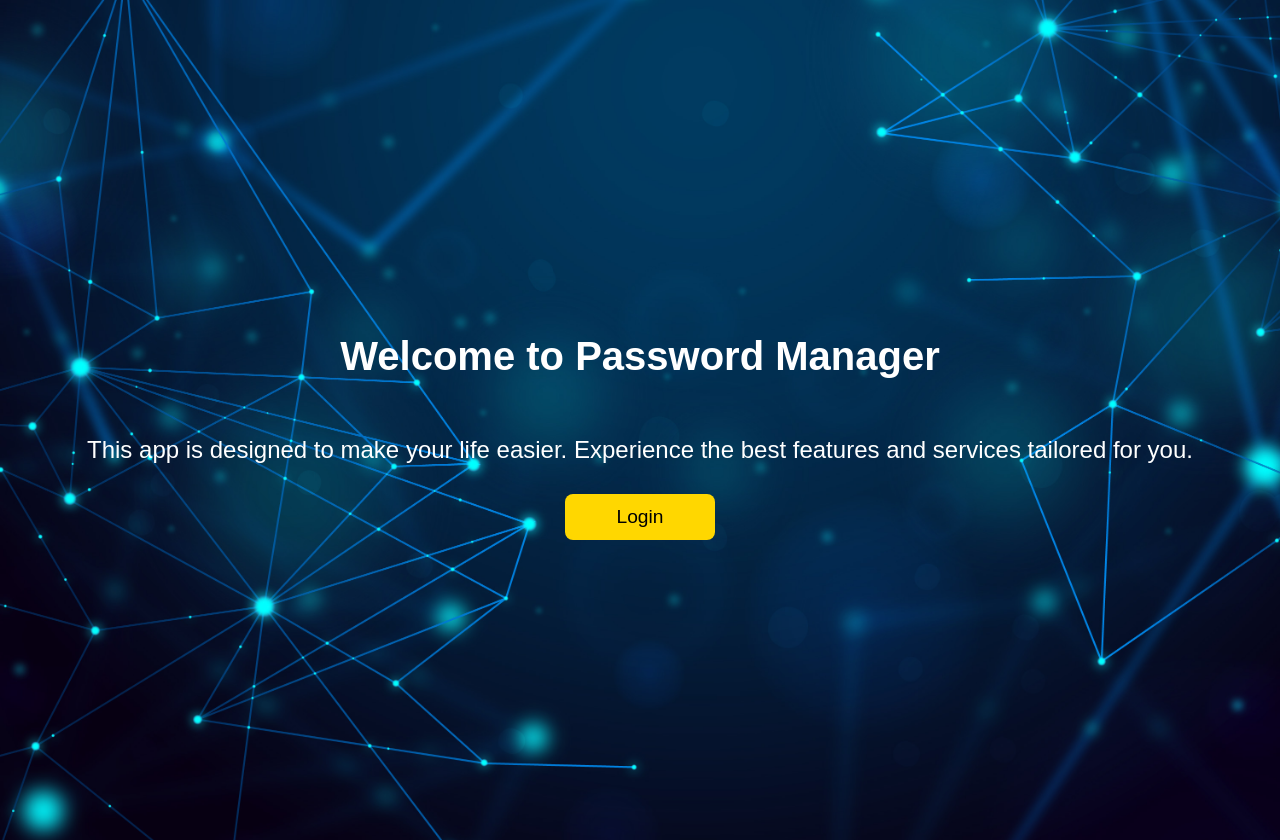
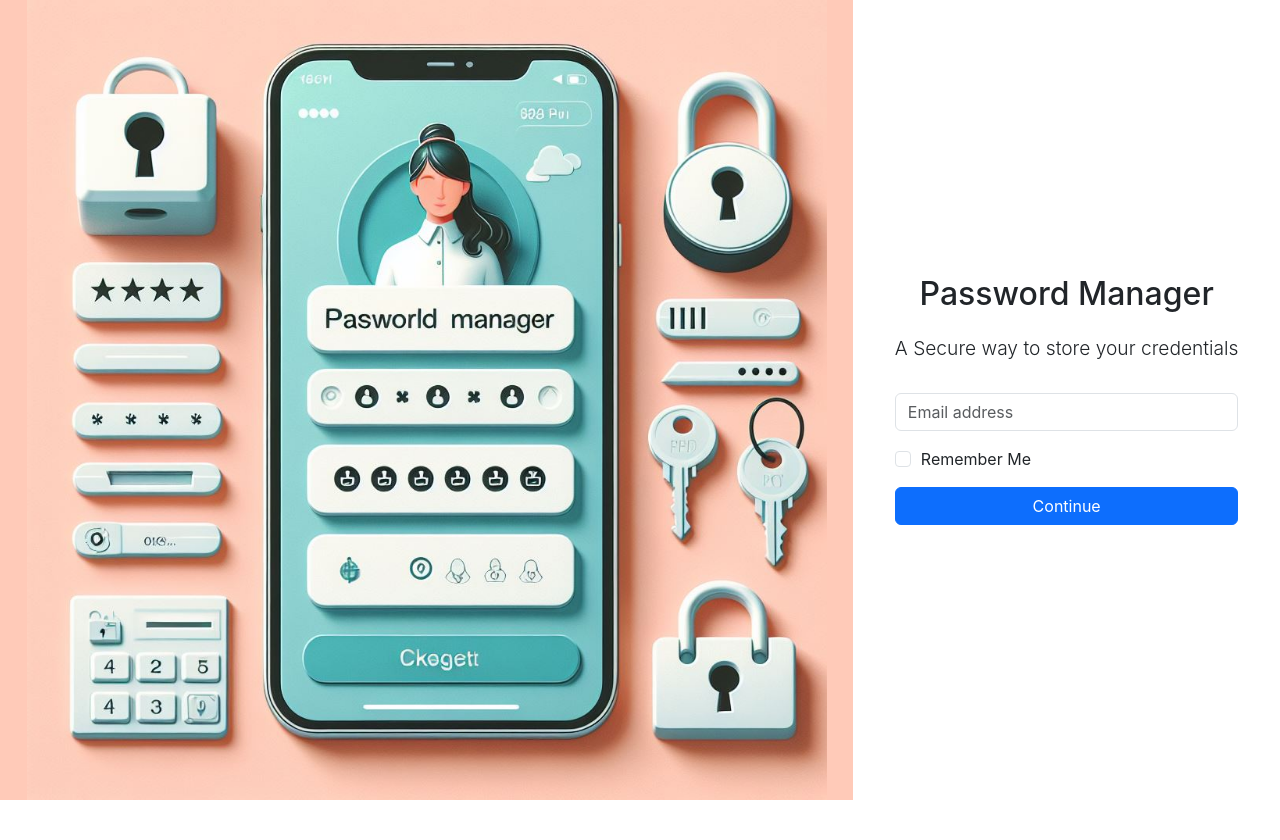
Before and after one commit to Sandeep03edu/PasswordManager, a React (Create React App) app in the folder frontend/: page / in a window 1280 px wide. After the commit the page ends 800 px from the top, so only its background shows below. Built offline with nearby package versions, Linux system fonts and the light colour scheme.

Commit message:
Added Login Page

```diff
--- a/frontend/public/index.html
+++ b/frontend/public/index.html
@@ -24,7 +24,16 @@
       work correctly both with client-side routing and a non-root public URL.
       Learn how to configure a non-root public URL by running `npm run build`.
     -->
+
+    <meta name="viewport" content="width=device-width, initial-scale=1" />
+
     <title>React App</title>
+    <link
+      href="https://cdn.jsdelivr.net/npm/bootstrap@5.3.2/dist/css/bootstrap.min.css"
+      rel="stylesheet"
+      integrity="sha384-T3c6CoIi6uLrA9TneNEoa7RxnatzjcDSCmG1MXxSR1GAsXEV/Dwwykc2MPK8M2HN"
+      crossorigin="anonymous"
+    />
   </head>
   <body>
     <noscript>You need to enable JavaScript to run this app.</noscript>
@@ -39,5 +48,20 @@
       To begin the development, run `npm start` or `yarn start`.
       To create a production bundle, use `npm run build` or `yarn build`.
     -->
+    <script
+      src="https://cdn.jsdelivr.net/npm/bootstrap@5.3.2/dist/js/bootstrap.bundle.min.js"
+      integrity="sha384-C6RzsynM9kWDrMNeT87bh95OGNyZPhcTNXj1NW7RuBCsyN/o0jlpcV8Qyq46cDfL"
+      crossorigin="anonymous"
+    ></script>
+    <script
+      src="https://cdn.jsdelivr.net/npm/@popperjs/core@2.11.8/dist/umd/popper.min.js"
+      integrity="sha384-I7E8VVD/ismYTF4hNIPjVp/Zjvgyol6VFvRkX/vR+Vc4jQkC+hVqc2pM8ODewa9r"
+      crossorigin="anonymous"
+    ></script>
+    <script
+      src="https://cdn.jsdelivr.net/npm/bootstrap@5.3.2/dist/js/bootstrap.min.js"
+      integrity="sha384-BBtl+eGJRgqQAUMxJ7pMwbEyER4l1g+O15P+16Ep7Q9Q+zqX6gSbd85u4mG4QzX+"
+      crossorigin="anonymous"
+    ></script>
   </body>
 </html>
--- a/frontend/src/App.css
+++ b/frontend/src/App.css
@@ -34,7 +34,7 @@ p {
   margin-bottom: 30px; /* Spacing */
 }
 
-.login-button {
+.get-started-button {
   width: 150px; /* Wider button */
   padding: 12px 24px; /* Adjusted padding */
   font-size: 1.2rem; /* Slightly larger font */
@@ -46,7 +46,7 @@ p {
   transition: background-color 0.3s ease;
 }
 
-.login-button:hover {
+.get-started-button:hover {
   background-color: #ffa500; /* Darken button color on hover */
   transform: scale(1.1); /* Scale up the button size on hover */
 }
--- a/frontend/src/App.js
+++ b/frontend/src/App.js
@@ -1,10 +1,12 @@
 import "./App.css";
+import EmailChecker from "./components/authentication/EmailChecker";
 import Welcome from "./components/authentication/Welcome";
 
 function App() {
   return (
     <div style={{ height: "100vh" }}>
-      <Welcome />
+      {/* <Welcome /> */}
+      <EmailChecker/>
     </div>
   );
 }
--- /dev/null
+++ b/frontend/src/components/authentication/EmailChecker.js
@@ -0,0 +1,103 @@
+import React, { useState } from "react";
+
+import emailCheckerBkg from "../../images/emailCheckerBkg.jpeg";
+
+const EmailChecker = () => {
+  // Define styles as objects
+
+  const styles = {
+    fullHeight: {
+      height: "100vh",
+    },
+    imageColumn: {
+      padding: 0,
+      display: "flex",
+      justifyContent: "center",
+      backgroundColor: "#FFCAB8", // Background color for form column
+    },
+    image: {
+      width: "100vh",
+      height: "100vh",
+      //   objectFit: "cover",
+      backgroundSize: "100%",
+    },
+    formColumn: {
+      display: "flex",
+      justifyContent: "center",
+      alignItems: "center",
+    },
+    formContent: {
+      textAlign: "center",
+      padding: "20px",
+    },
+    appName: {
+      fontSize: "2rem",
+      marginBottom: "20px",
+    },
+    appDescription: {
+      fontSize: "1.2rem",
+      marginBottom: "30px",
+      fontWeight: "300",
+    },
+  };
+
+  const [rememberMe, setRememberMe] = useState(false);
+  const handleRememberMeChange = () => {
+    setRememberMe(!rememberMe);
+  };
+
+  return (
+    <div style={styles.fullHeight}>
+      <div className="container-fluid" style={styles.fullHeight}>
+        <div className="row" style={styles.fullHeight}>
+          <div className="col-md-8" style={styles.imageColumn}>
+            <img
+              src={emailCheckerBkg}
+              alt="App Login page"
+              style={styles.image}
+            />
+          </div>
+          <div className="col-md-4" style={styles.formColumn}>
+            <div style={styles.formContent}>
+              <h1 style={styles.appName}>Password Manager</h1>
+              <p style={styles.appDescription}>
+                A Secure way to store your credentials
+              </p>
+              <form>
+                <div className="mb-3">
+                  <input
+                    type="email"
+                    className="form-control"
+                    id="email"
+                    placeholder="Email address"
+                  />
+                </div>
+                <div className="form-check mb-3" style={{ display: "flex" }}>
+                  <input
+                    type="checkbox"
+                    className="form-check-input "
+                    id="rememberMe"
+                    checked={rememberMe}
+                    onChange={handleRememberMeChange}
+                    style={{ marginRight: "10px" }}
+                  />
+                  <label className="form-check-label" htmlFor="rememberMe">
+                    Remember Me
+                  </label>
+                </div>
+                <button
+                  type="submit"
+                  className="btn btn-primary"
+                  style={{ width: "100%" }}
+                >
+                  Continue
+                </button>
+              </form>
+            </div>
+          </div>
+        </div>
+      </div>
+    </div>
+  );
+};
+export default EmailChecker;
--- a/frontend/src/components/authentication/Welcome.js
+++ b/frontend/src/components/authentication/Welcome.js
@@ -9,7 +9,7 @@ const Welcome = (props) => {
         features and services tailored for you.
       </p>
       <div style={{ width: "100%" }}>
-        <button className="login-button">Login</button>
+        <button className="get-started-button">Get Started</button>
       </div>
     </div>
   );
```
Also changed, not shown: frontend/src/images/emailCheckerBkg.jpeg (added).
